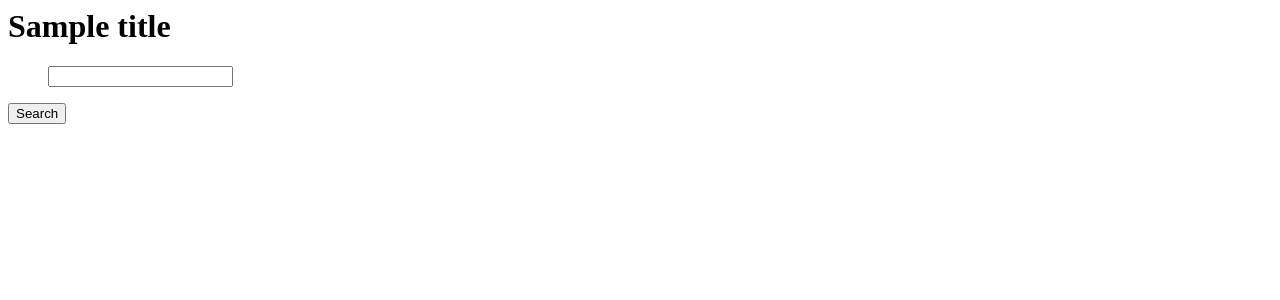
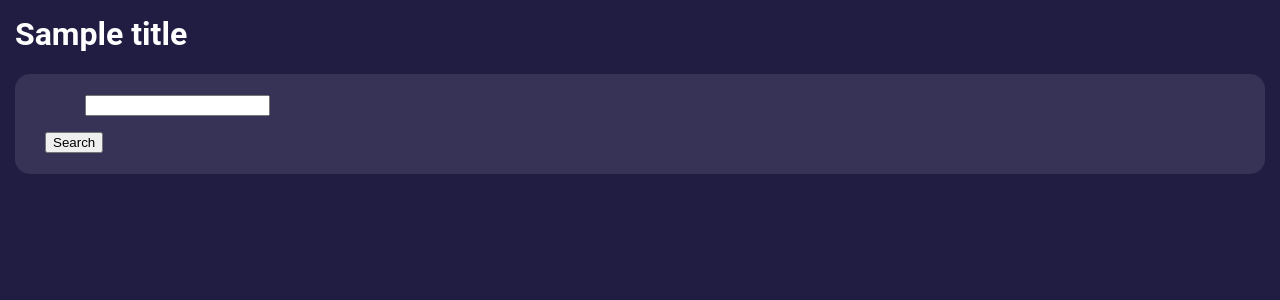
Before and after one commit to AaronWalker96/hashboard, a Flask app: template templates/index.html in a window 1280 px wide. Shown: the top 300 px of the page. Run offline with Flask 2, Linux system fonts and the light colour scheme; the template is opened without the code that fills it: values that come from a table or form of the project are taken from there, most other values are stand-ins (such as "Sample title", 1, 10 or a date in 2020); some libraries are stand-ins or nearby versions.

Commit message:
Added some basic styling

```diff
--- /dev/null
+++ b/static/css/styles.css
@@ -0,0 +1,13 @@
+body {
+    background-color: #211D42;
+    color: white;
+    font-family: 'Roboto', sans-serif;
+    margin: 15px;
+    padding: 0;
+}
+
+.box {
+    padding: 5px 30px;
+    background-color: #373356;
+    border-radius: 15px;
+}
--- a/templates/index.html
+++ b/templates/index.html
@@ -1,6 +1,14 @@
-<doctype html="">
+<html>
+  <head>
     <title>Hashboard</title>
+    <link
+      rel="stylesheet"
+      href="{{ url_for('static', filename='css/styles.css') }}"
+    />
+  </head>
+  <body>
     <h1>{{ title }}</h1>
+    <div class="box">
       {% from "_formhelpers.html" import render_field %}
       <form method="post">
         <dl>
@@ -8,4 +16,6 @@
         </dl>
         <p><input type="submit" value="Search" /></p>
       </form>
-</doctype>
+    </div>
+  </body>
+</html>
```
Also changed, not shown: templates/results.html (+12 -5 lines), templates/results_not_found.html (+7 -1 lines), README.md, static/img/hashboard_logo.png (added). Lines whose indentation alone changed are shown as unchanged.
